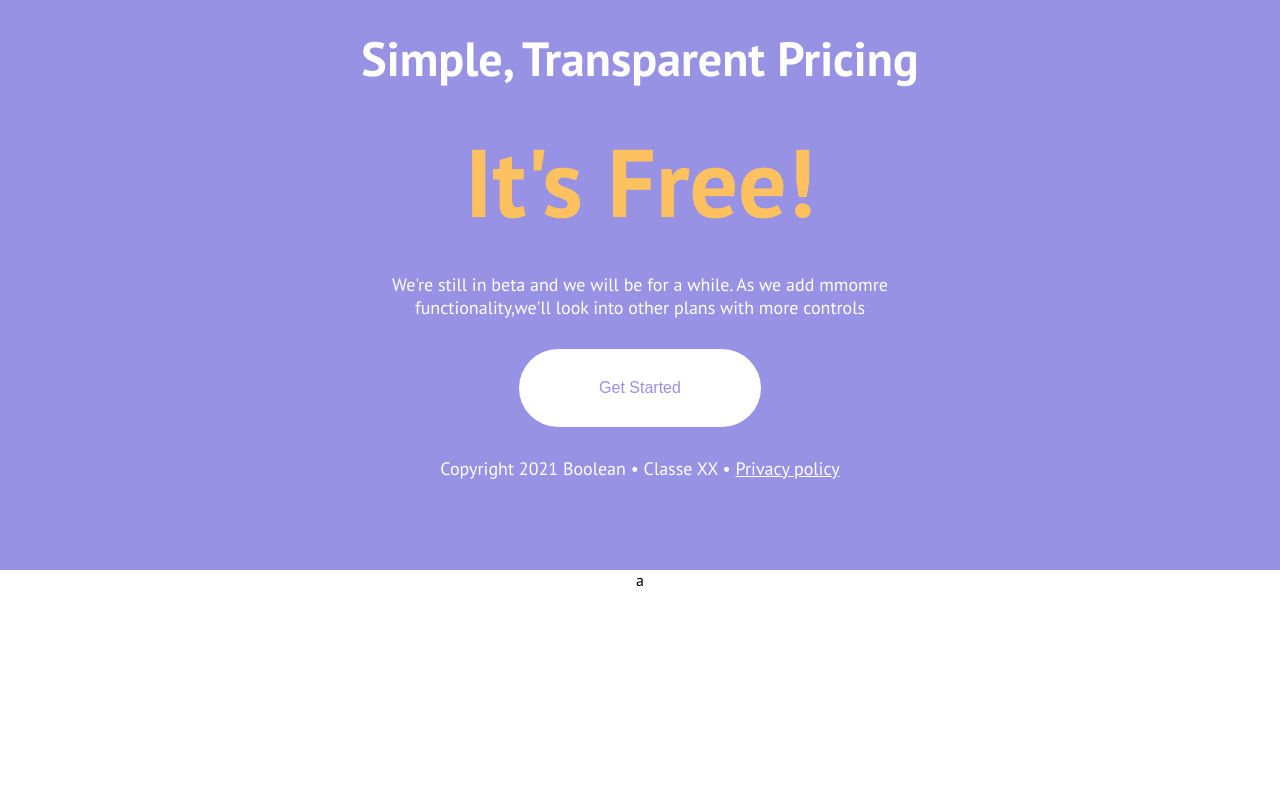
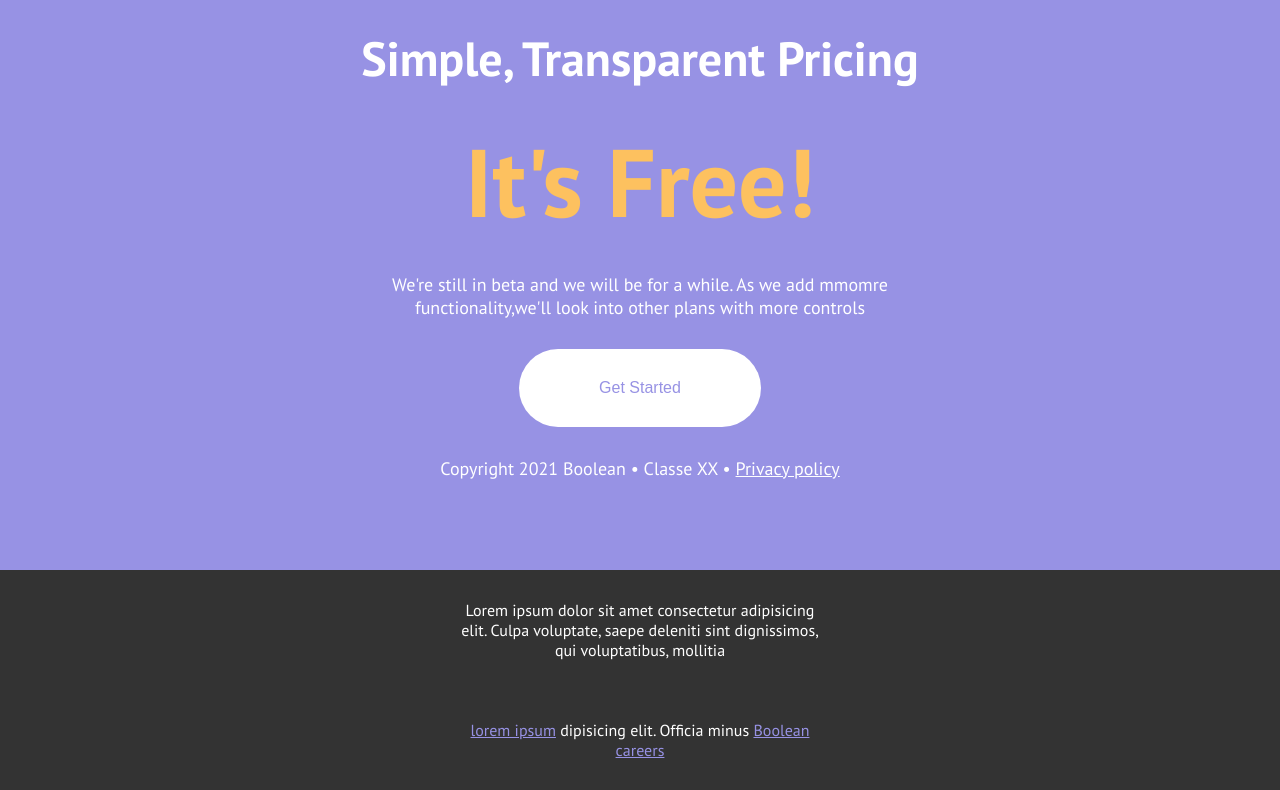
Before and after one commit to AndreaGul/htmlcss-responsive-layout, a plain HTML site: page index.html in a window 1280 px wide. Shown: the part 5471-6261 px from the top of the page. Before the commit the page ends 6061 px from the top, so only its background shows below. Drawn offline with Linux system fonts and the light colour scheme.

Commit message:
feat:footer e adattivo

```diff
--- a/css/style.css
+++ b/css/style.css
@@ -463,6 +463,17 @@ header {
 
 /* **** /main **** */
 
+/* *** footer ** */
+footer {
+  background-color: #333333;
+}
+
+footer .container-max p {
+  padding: 30px 30px;
+}
+
+/* *** /footer ** */
+
 /* ** media header ** */
 
 @media screen and (min-width: 992px) {
@@ -590,6 +601,15 @@ header {
   /* * /section about us */
 
   /* * get started */
+
+  /* ***media footer ****/
+
+  /* fontainer del footer */
+  footer .container-footer {
+    width: 420px;
+  }
+
+  /* *** /media footer ****/
 }
 
 @media screen and (min-width: 992px) {
--- a/index.html
+++ b/index.html
@@ -385,7 +385,16 @@
 
     <footer>
       <!-- fondo pagina -->
-      <div class="container-max txt-center">a</div>
+      <div class="container-max txt-center txt-color-white container-footer">
+        <p>
+          Lorem ipsum dolor sit amet consectetur adipisicing elit. Culpa
+          voluptate, saepe deleniti sint dignissimos, qui voluptatibus, mollitia
+        </p>
+        <p>
+          <a class="txt-color-purple" href="#">lorem ipsum</a> dipisicing elit.
+          Officia minus <a class="txt-color-purple" href="#">Boolean careers</a>
+        </p>
+      </div>
     </footer>
   </body>
 </html>
```
